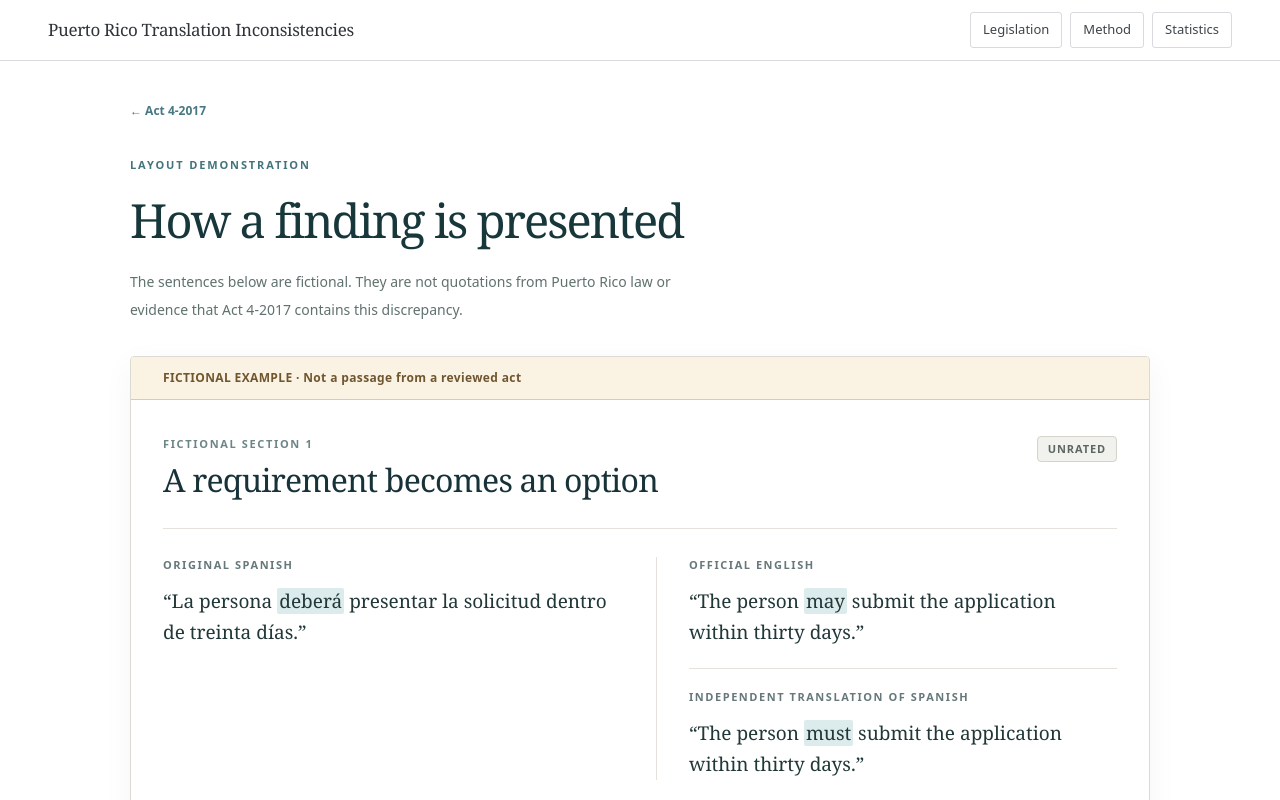
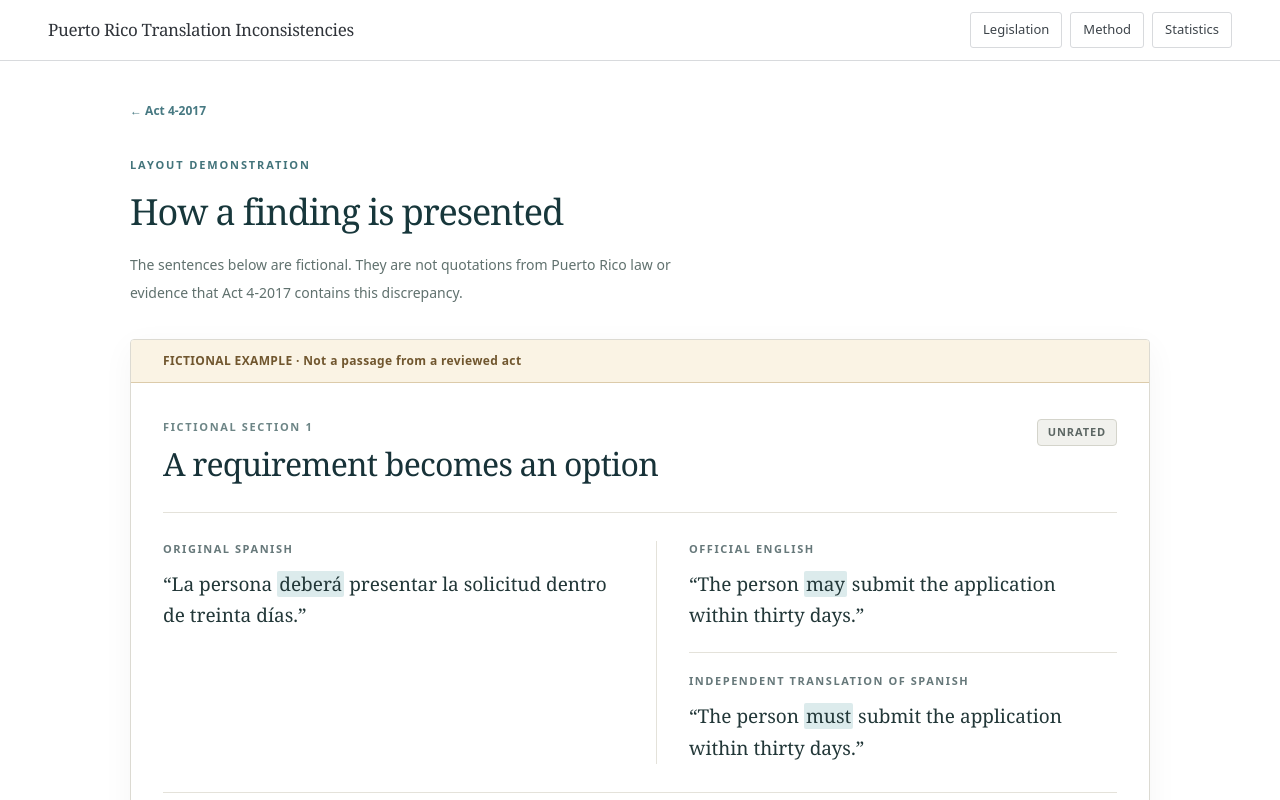
Before and after one commit to ae-oss/puerto-rico-translation-inconsistencies, a Next.js app: page /demo in a window 1280 px wide. Shown: the top 800 px of the page. Built offline with nearby package versions, Linux system fonts and the light colour scheme.

Commit message:
Reduce title heading sizes

```diff
--- a/src/app/demo/page.tsx
+++ b/src/app/demo/page.tsx
@@ -7,7 +7,7 @@ export const metadata = { title: "Demonstration finding" };
 export default function DemoPage() {
   return <div className="mx-auto max-w-[1100px] px-5 pb-8 pt-9 sm:px-10">
     <Link href="/laws/act-4-2017/" className="text-[12px] font-semibold text-[#477982] hover:underline">← Act 4-2017</Link>
-    <div className="mb-8 mt-9"><p className="eyebrow mb-3">Layout demonstration</p><h1 className="font-serif text-[38px] tracking-[-.04em] text-[#17373b] sm:text-[47px]">How a finding is presented</h1><p className="mt-3 max-w-[70ch] text-[14px] leading-7 text-[#60716e]">The sentences below are fictional. They are not quotations from Puerto Rico law or evidence that Act 4-2017 contains this discrepancy.</p></div>
+    <div className="mb-8 mt-9"><p className="eyebrow mb-3">Layout demonstration</p><h1 className="font-serif text-[30px] tracking-[-.03em] text-[#17373b] sm:text-[36px]">How a finding is presented</h1><p className="mt-3 max-w-[70ch] text-[14px] leading-7 text-[#60716e]">The sentences below are fictional. They are not quotations from Puerto Rico law or evidence that Act 4-2017 contains this discrepancy.</p></div>
     <FindingDetail finding={demoFinding} demo />
   </div>;
 }
```
